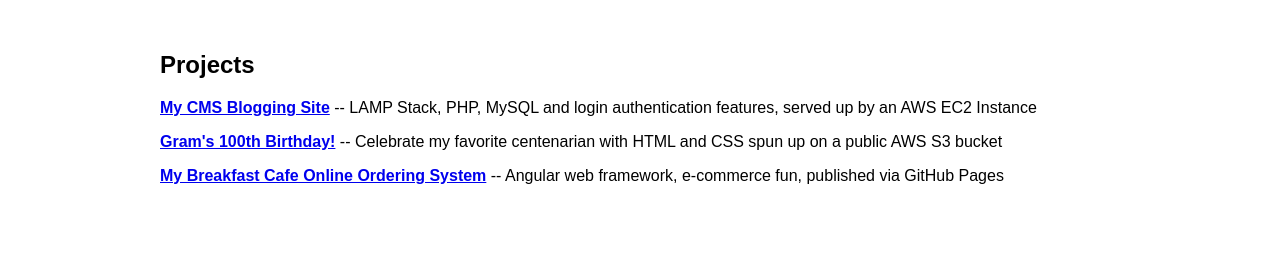
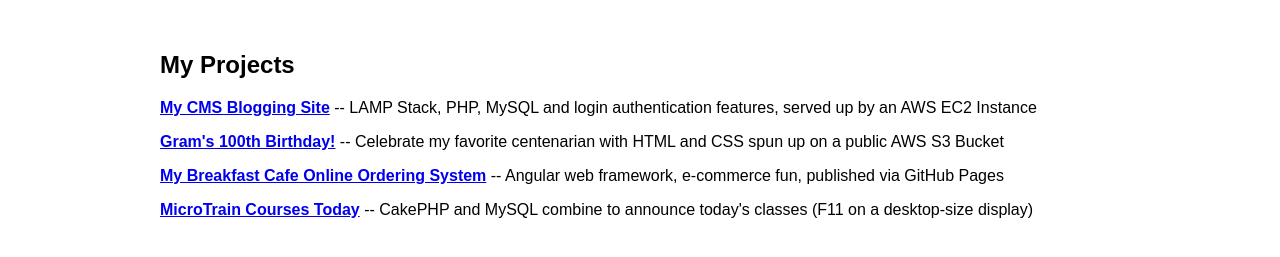
Before and after one commit to whysinati/whysinati.github.io, a website: page index.html in a window 1280 px wide. Shown: the part 219-476 px from the top of the page. Drawn offline with Linux system fonts and the light colour scheme; a web font is replaced by a local one.

Commit message:
added another cool project

```diff
--- a/index.html
+++ b/index.html
@@ -35,15 +35,17 @@
             <p>Here is my <strong><a href="https://www.linkedin.com/in/christafuhrhop/">LinkedIn profile</a></strong>.</p>
             <p>Here are my <strong><a href="https://github.com/whysinati">GitHub Repositories</a></strong>.</p>
             <br>
-            <h2>Projects</h2>
+            <h2>My Projects</h2>
             <div><a style="font-weight: bold;" href="http://imnotadancerijust.dance/">My CMS Blogging Site</a> -- LAMP Stack,
               PHP, MySQL and login authentication features, served up by an AWS EC2 Instance</div>
             <p><strong><a href="http://ohforthegodssake.com">Gram's 100th Birthday!</a></strong>
-              -- Celebrate my favorite centenarian with HTML and CSS spun up on a public AWS S3 bucket
+              -- Celebrate my favorite centenarian with HTML and CSS spun up on a public AWS S3 Bucket
             </p>
             <div><a style="font-weight: bold;" href="http://whysinati.github.io/ng-ecomm">My Breakfast Cafe Online Ordering System</a>
               -- Angular web framework, e-commerce fun, published via GitHub Pages</div>
-
+            <p><strong><a href="https://microtrain.net/signage/signage/view/1">MicroTrain Courses Today</a></strong>
+              -- CakePHP and MySQL combine to announce today's classes (F11 on a desktop-size display)
+            </p>
         </main>
         <script>
 
```
